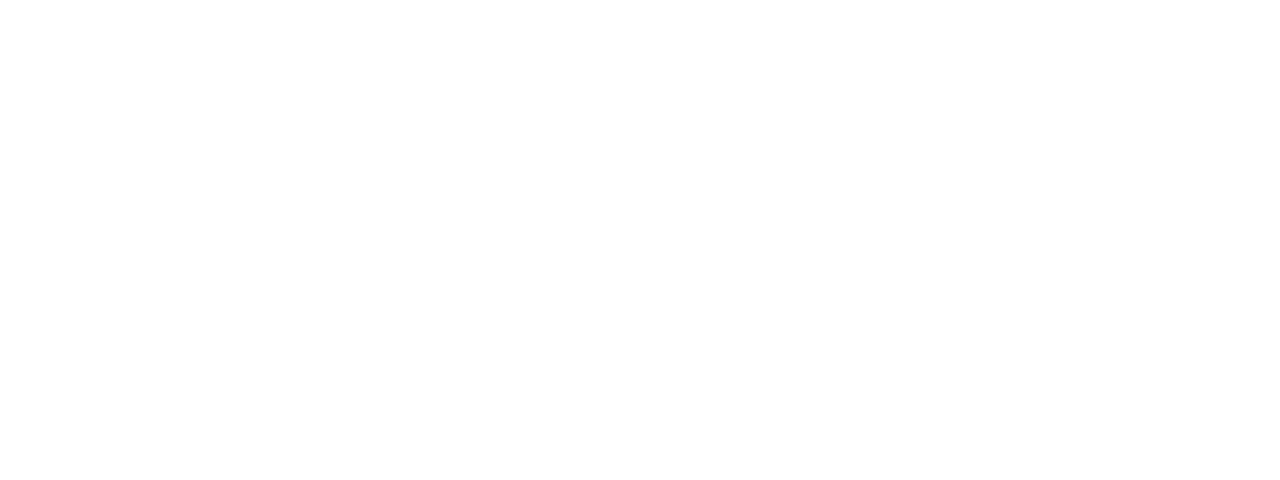
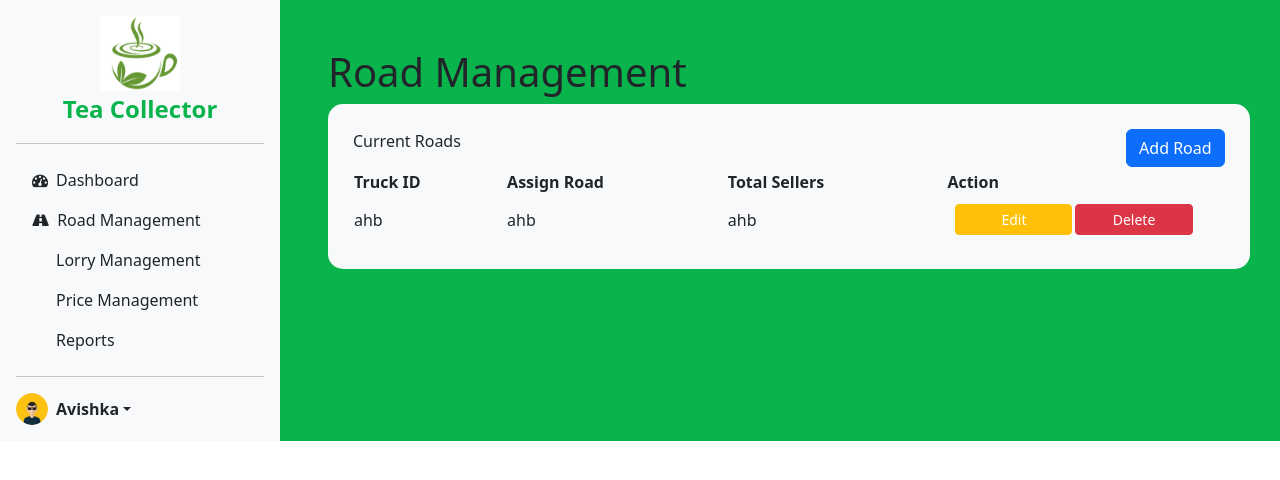
Before and after one commit to ahbjs/teaCollector, a React (Create React App) app in the folder frontend/: page /RoadManagement in a window 1280 px wide. Before the commit this address had no page. Shown: the top 480 px of the page. Built offline with nearby package versions, Linux system fonts and the light colour scheme.

Commit message:
Add Road

```diff
--- a/frontend/src/App.js
+++ b/frontend/src/App.js
@@ -8,6 +8,8 @@
 } from "react-router-dom";
 
 import AdminDashboard from './component/Admin/AdminDashboard';
+import RoadManagement from './component/Admin/RoadManagement';
+import AddRoad from './component/Admin/AddRoad';
 
 function App() {
   return (
@@ -15,6 +17,8 @@
     <div>
       <Routes>
         <Route exact path="/" element={<AdminDashboard/>} />
+        <Route exact path="/RoadManagement" element={<RoadManagement/>} />
+        <Route exact path="/AddRoad" element={<AddRoad/>} />
       </Routes>
     </div>
   </Router>
--- /dev/null
+++ b/frontend/src/component/Admin/AddRoad.js
@@ -0,0 +1,50 @@
+import React from 'react';
+import 'bootstrap/dist/css/bootstrap.min.css';
+import 'font-awesome/css/font-awesome.min.css';
+import AdminSidebar from '../AdminSidebar';
+import '../../css/sidebar.css';
+import '../../css/admin.css';
+
+class AddRoad extends React.Component{
+    constructor(props){
+      super(props);
+      this.state = {apiResponse:[]};
+    }
+
+    render(){
+
+        return (
+
+            <div style={{background:"#09B44D"}}>
+                <main className='sideBarCustom'>
+                    <AdminSidebar />
+                    <div className='col-lg-12 m-5'>
+                        <h1>Road Management</h1>
+
+                        <div className='bg-light table-shape' style={{width: "72%"}}>
+                            <p className='h5 font-weight-bold'>New Road</p>
+                            <p className='h6 font-weight-light'>Please Fill Complete Full Form</p>
+                            <form>
+                                <div class="form-group mt-4 mb-4">
+                                    <input type="text" class="form-control" id="truck" placeholder="Select truck by search"/>
+                                </div>
+                                <div class="form-group mt-4 mb-4">
+                                    <input type="text" class="form-control" id="road" placeholder="Enter Road Name"/>
+                                </div>
+                                <div class="form-group mt-4 mb-4">
+                                    <input type="date" class="form-control" id="date" placeholder="Select Date"/>
+                                </div>
+                                <button type="submit" class="btn btn-primary w-100">Add Road</button>
+                            </form>
+                        </div>
+
+                    </div>
+                </main>
+            </div>
+        )
+
+    }
+
+}
+
+export default AddRoad;
--- /dev/null
+++ b/frontend/src/component/Admin/RoadManagement.js
@@ -0,0 +1,70 @@
+import React from 'react';
+import 'bootstrap/dist/css/bootstrap.min.css';
+import 'font-awesome/css/font-awesome.min.css';
+import AdminSidebar from '../AdminSidebar';
+import '../../css/sidebar.css';
+import '../../css/admin.css';
+import {
+    Link
+} from "react-router-dom";
+
+class RoadManagement extends React.Component{
+    constructor(props){
+      super(props);
+      this.state = {apiResponse:[]};
+    }
+
+    render(){
+
+        return (
+
+            <div style={{background:"#09B44D"}}>
+                <main className='sideBarCustom'>
+                    <AdminSidebar />
+                    <div className='col-lg-12 m-5'>
+                        <h1>Road Management</h1>
+
+                        <div className='bg-light table-shape' style={{width: "72%"}}>
+                            <div className='col-lg-12'>
+                                <div className='row'>
+                                    <div className='col-lg-6'>
+                                        <p>Current Roads</p>
+                                    </div>
+                                    <div className='col-lg-6' style={{textAlign:"right"}}>
+                                        <Link to={'/AddRoad'}>
+                                        <button className='btn btn-primary '>Add Road</button>
+                                        </Link>
+                                    </div>
+                                </div>
+                            </div>
+                            <table class="table table-borderless table-responsive m-0">
+                                <tr>
+                                    <th>Truck ID</th>
+                                    <th>Assign Road</th>
+                                    <th>Total Sellers</th>
+                                    <th>Action</th>
+                                </tr>
+                                <tr>
+                                    <td>ahb</td>
+                                    <td>ahb</td>
+                                    <td>ahb</td>
+                                    <td>
+                                        <form>
+                                            <button className='btn btn-warning btn-sm' style={{color:"#fff",marginRight:"3px",width:"45%"}}>Edit</button>
+                                            <button className='btn btn-danger btn-sm' style={{width:"45%"}}>Delete</button>
+                                        </form>
+                                    </td>
+                                </tr>
+                            </table>
+                        </div>
+
+                    </div>
+                </main>
+            </div>
+        )
+
+    }
+
+}
+
+export default RoadManagement;
--- a/frontend/src/component/AdminSidebar.js
+++ b/frontend/src/component/AdminSidebar.js
@@ -4,6 +4,10 @@
 import PersonImg from '../img/person.png';
 import '../css/sidebar.css';
 import logo from '../img/logo.png';
+
+import {
+    Link
+} from "react-router-dom";
 
 class AdminSidebar extends React.Component{
 
@@ -20,16 +24,16 @@
                 <hr/>
                 <ul class="nav nav-pills flex-column mb-auto">
                 <li>
-                    <a href="#" class="nav-link link-dark">
+                    <Link to='/' class="nav-link link-dark">
                     <i class="bi me-2 fa fa-tachometer" width="16" height="16"></i>
                     Dashboard
-                    </a>
+                    </Link>
                 </li>
                 <li>
-                    <a href="#" class="nav-link link-dark">
+                    <Link to='/RoadManagement' class="nav-link link-dark">
                     <i class="bi me-2 fa fa-road" width="16" height="16"></i>
                     Road Management
-                    </a>
+                    </Link>
                 </li>
                 <li>
                     <a href="#" class="nav-link link-dark">
```
